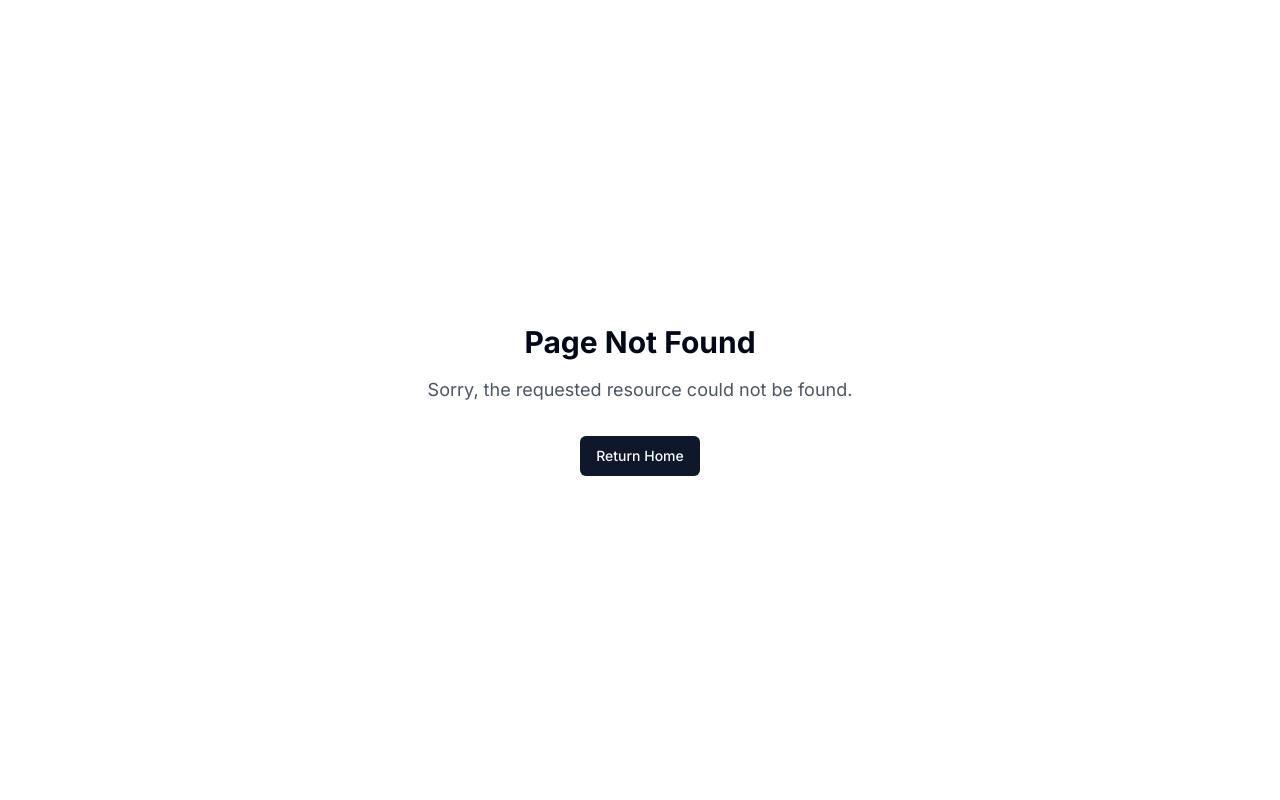
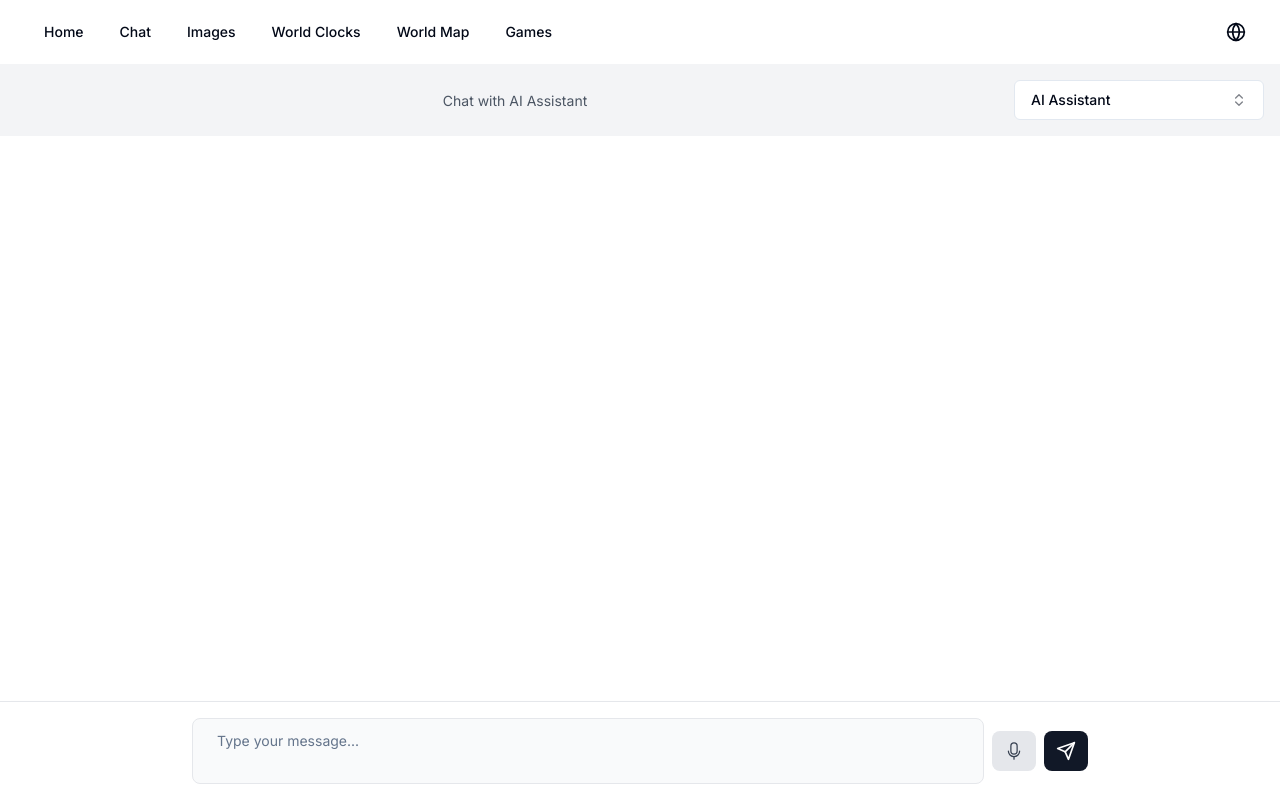
Before and after one commit to zepedroc/Whatevs, a Next.js app: page /en/chat in a window 1280 px wide. Before the commit this address had no page. Built offline with nearby package versions, Linux system fonts and the light colour scheme.

Commit message:
Image as input on chat

```diff
--- a/package.json
+++ b/package.json
@@ -38,6 +38,7 @@
     "react-markdown": "10.1.0",
     "remark-gfm": "4.0.1",
     "sharp": "0.34.3",
+    "sonner": "^2.0.6",
     "tailwind-merge": "3.3.1",
     "tailwindcss-animate": "1.0.7"
   },
--- a/src/app/[locale]/chatbot/page.tsx
+++ b/src/app/[locale]/chat/page.tsx
@@ -1,16 +1,18 @@
 'use client';
 
-import * as React from 'react';
-import { Suspense } from 'react';
+import { ClipboardEvent, FormEvent, KeyboardEvent, Suspense, useEffect, useState } from 'react';
 
+import Image from 'next/image';
 import { useSearchParams } from 'next/navigation';
 
 import { useTranslations } from 'next-intl';
+import { toast } from 'sonner';
 
 import { useChat } from '@ai-sdk/react';
 
 import { ChatMessages } from '@/components/chat-messages';
 import { ChatModeSelector } from '@/components/chat-mode-selector';
+import FilePreview from '@/components/file-preview';
 import { Button } from '@/components/ui/button';
 import { Textarea } from '@/components/ui/textarea';
 
@@ -41,27 +43,54 @@ function ChatSection({ mode }: { mode: string }) {
   const { messages, input, handleInputChange, handleSubmit: chatHandleSubmit, setInput } = useChat({ body: { mode } });
   const { isRecording, transcript, toggleRecording } = useSpeechRecognition();
 
+  const [files, setFiles] = useState<FileList | null>(null);
+
   // Update input field with transcript when recording
-  React.useEffect(() => {
+  useEffect(() => {
     if (transcript) {
       setInput(transcript);
     }
   }, [transcript, setInput]);
 
-  const handleKeyDown = (e: React.KeyboardEvent<HTMLTextAreaElement>) => {
+  const handleKeyDown = (e: KeyboardEvent<HTMLTextAreaElement>) => {
     if (e.key === 'Enter' && !e.shiftKey) {
       e.preventDefault();
       handleSubmit(e);
     }
   };
 
+  const handlePaste = (event: ClipboardEvent) => {
+    const items = event.clipboardData?.items;
+
+    if (items) {
+      const files = Array.from(items)
+        .map((item) => item.getAsFile())
+        .filter((file): file is File => file !== null);
+
+      if (files.length > 0) {
+        const validFiles = files.filter((file) => file.type.startsWith('image/') || file.type.startsWith('text/'));
+
+        if (validFiles.length === files.length) {
+          const dataTransfer = new DataTransfer();
+          validFiles.forEach((file) => dataTransfer.items.add(file));
+          setFiles(dataTransfer.files);
+        } else {
+          toast.error('Only image and text files are allowed');
+        }
+      }
+    }
+  };
+
   // Wrap the submit handler to stop recording if active
-  const handleSubmit = (e: React.FormEvent<HTMLFormElement> | React.KeyboardEvent<HTMLTextAreaElement>) => {
+  const handleSubmit = (e: FormEvent<HTMLFormElement> | KeyboardEvent<HTMLTextAreaElement>) => {
     e.preventDefault();
     if (isRecording) {
       toggleRecording();
     }
-    chatHandleSubmit(e);
+
+    const options = files ? { experimental_attachments: files } : {};
+
+    chatHandleSubmit(e, options);
   };
 
   return (
@@ -73,6 +102,7 @@ function ChatSection({ mode }: { mode: string }) {
       </div>
       <form onSubmit={handleSubmit} className="fixed bottom-0 w-screen">
         <div className="border-t border-gray-200 bg-white px-4 py-4 shadow-lg">
+          <FilePreview files={files} />
           <div className="mx-auto max-w-4xl flex items-center gap-2">
             <Textarea
               className="flex-1 rounded-lg border border-gray-200 bg-gray-50 px-6 py-3 text-gray-700 focus:border-gray-300 focus:bg-white focus:outline-none focus:ring-1 focus:ring-gray-300 transition-all min-h-[60px] resize-none"
@@ -80,6 +110,7 @@ function ChatSection({ mode }: { mode: string }) {
               value={input}
               onChange={handleInputChange}
               onKeyDown={handleKeyDown}
+              onPaste={handlePaste}
             />
             <div className="flex gap-2">
               <Button
--- a/src/app/[locale]/page.tsx
+++ b/src/app/[locale]/page.tsx
@@ -17,7 +17,7 @@ export default function Home() {
               <div className="flex flex-col gap-2 min-[400px]:flex-row">
                 <Link
                   className="inline-flex h-10 items-center justify-center rounded-md bg-gray-900 px-8 text-sm font-medium text-gray-50 shadow transition-colors hover:bg-gray-900/90 focus-visible:outline-none focus-visible:ring-1 focus-visible:ring-gray-950 disabled:pointer-events-none disabled:opacity-50 dark:bg-gray-50 dark:text-gray-900 dark:hover:bg-gray-50/90 dark:focus-visible:ring-gray-300"
-                  href={`/${t('locale')}/chatbot`}
+                  href={`/${t('locale')}/chat`}
                 >
                   {t('getStarted')}
                 </Link>
--- /dev/null
+++ b/src/components/file-preview.tsx
@@ -0,0 +1,25 @@
+import Image from 'next/image';
+
+interface FilePreviewProps {
+  files: FileList | File[] | null;
+}
+
+export default function FilePreview({ files }: FilePreviewProps) {
+  if (!files || files.length === 0) return null;
+
+  return (
+    <div className="flex flex-row gap-2 absolute bottom-12 px-4 w-full md:w-[500px] md:px-0">
+      {Array.from(files).map((file) =>
+        file.type.startsWith('image') ? (
+          <div key={file.name}>
+            <Image src={URL.createObjectURL(file)} alt={file.name} className="rounded-md w-16" width={64} height={64} />
+          </div>
+        ) : (
+          <div key={file.name}>
+            <p>{file.name}</p>
+          </div>
+        ),
+      )}
+    </div>
+  );
+}
--- a/src/components/navbar.tsx
+++ b/src/components/navbar.tsx
@@ -1,11 +1,14 @@
 'use client';
 
-import { useState, useRef, useEffect } from 'react';
+import { useEffect, useRef, useState } from 'react';
+
 import Link from 'next/link';
-import { useTranslations } from 'next-intl';
 import { useParams } from 'next/navigation';
 
-import { NavigationMenuLink, NavigationMenuList, NavigationMenu } from '@/components/ui/navigation-menu';
+import { useTranslations } from 'next-intl';
+
+import { NavigationMenu, NavigationMenuLink, NavigationMenuList } from '@/components/ui/navigation-menu';
+
 import { LanguageSwitcher } from './language-switcher';
 
 export default function NavBar() {
@@ -49,7 +52,7 @@ export default function NavBar() {
 
   const navItems = [
     { key: 'home', href: `/${locale}`, label: t('navigation.home') },
-    { key: 'chatbot', href: `/${locale}/chatbot`, label: t('navigation.chatbot') },
+    { key: 'chat', href: `/${locale}/chat`, label: t('navigation.chat') },
     { key: 'images', href: `/${locale}/images`, label: t('navigation.images') },
     { key: 'worldClocks', href: `/${locale}/world-clocks`, label: t('navigation.worldClocks') },
     { key: 'worldMap', href: `/${locale}/world-map`, label: t('navigation.worldMap') },
--- a/src/messages/en/messages.json
+++ b/src/messages/en/messages.json
@@ -1,7 +1,7 @@
 {
   "navigation": {
     "home": "Home",
-    "chatbot": "Chatbot",
+    "chat": "Chat",
     "images": "Images",
     "worldClocks": "World Clocks",
     "worldMap": "World Map",
--- a/src/messages/es/messages.json
+++ b/src/messages/es/messages.json
@@ -1,7 +1,7 @@
 {
   "navigation": {
     "home": "Inicio",
-    "chatbot": "Chatbot",
+    "chat": "Chat",
     "images": "Imágenes",
     "worldClocks": "Relojes Mundiales",
     "worldMap": "Mapa Mundial",
--- a/src/messages/pt/messages.json
+++ b/src/messages/pt/messages.json
@@ -1,7 +1,7 @@
 {
   "navigation": {
     "home": "Início",
-    "chatbot": "Chatbot",
+    "chat": "Chat",
     "images": "Imagens",
     "worldClocks": "Relógios Mundiais",
     "worldMap": "Mapa Mundial",
```
Also changed, not shown: 2 other files (tests, documents, lock files or other folders).
